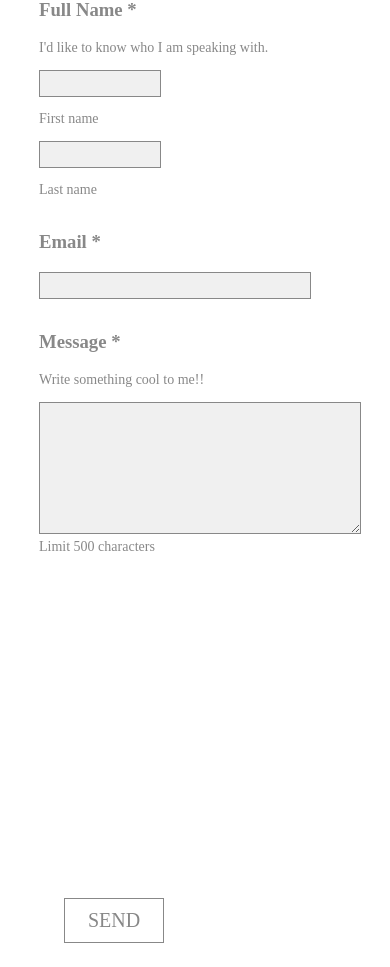
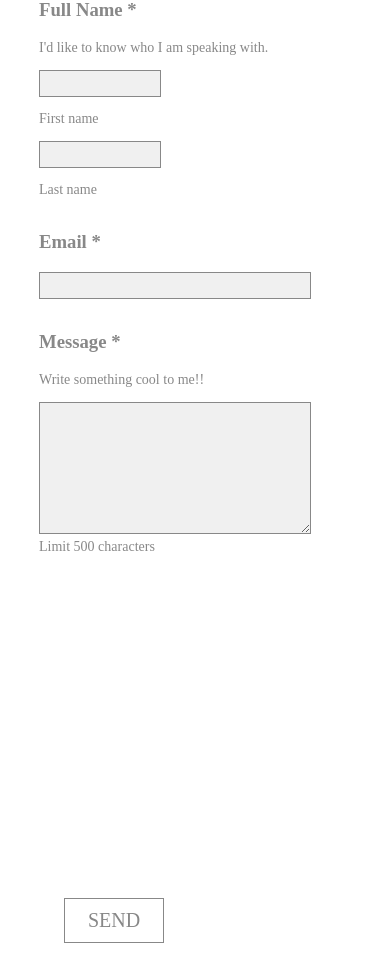
Before and after one commit to iammattej/iammattej.github.io, a PHP site: page /MinHemsida/EmptySite2/contact.php in a window 390 px wide. Shown: the part 808-1775 px from the top of the page. Run offline with PHP 8.4, Linux system fonts and the light colour scheme; some libraries are stand-ins or nearby versions.

Commit message:
Update MinStil.css

```diff
--- a/MinHemsida/EmptySite2/MinStil.css
+++ b/MinHemsida/EmptySite2/MinStil.css
@@ -371,6 +371,10 @@ iframe {
     width: 100%;
 }
 
+textarea {
+    width: 250px;
+}
+
 .dropbtn {
     background-color: #FFF;
     color: grey;
```
